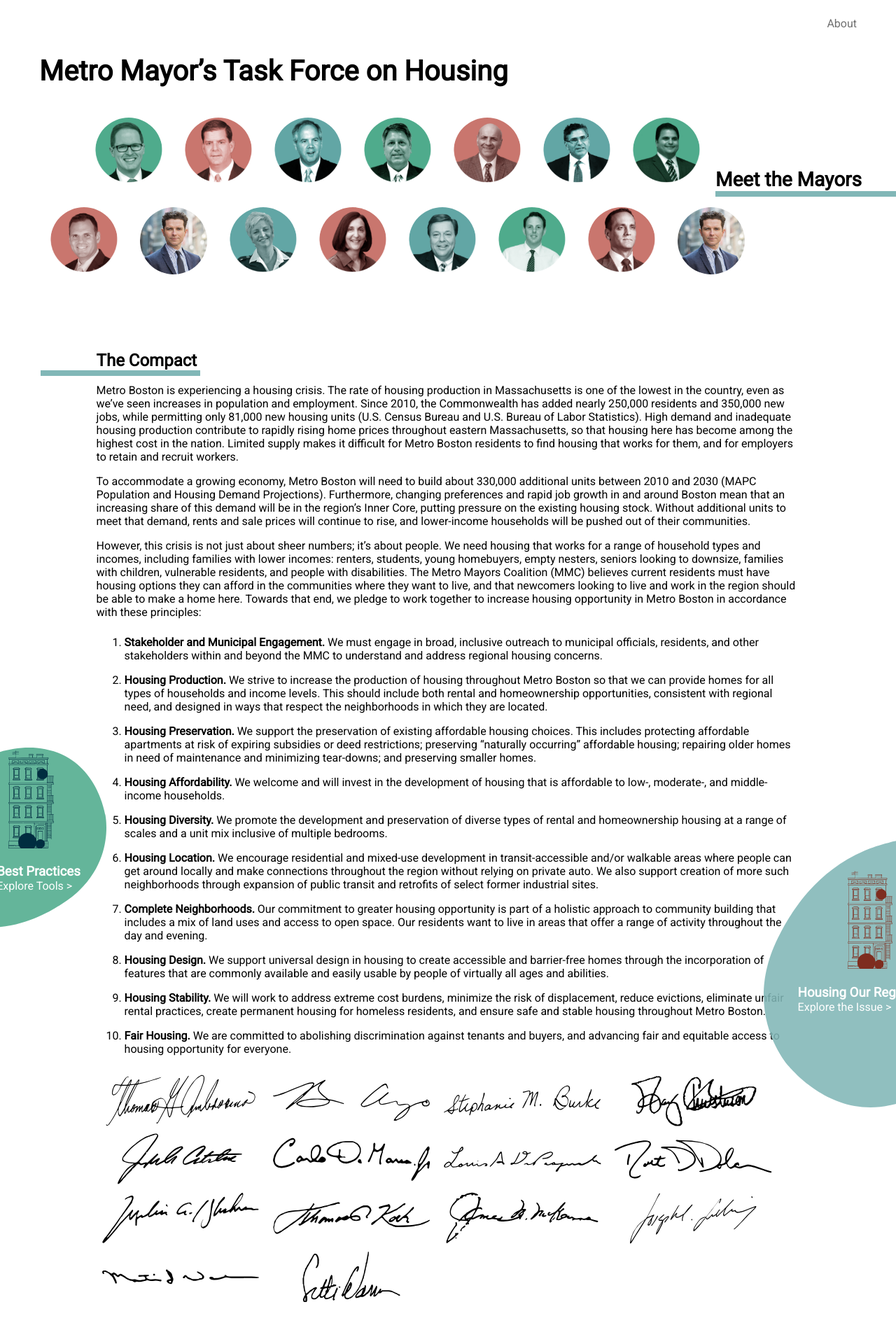
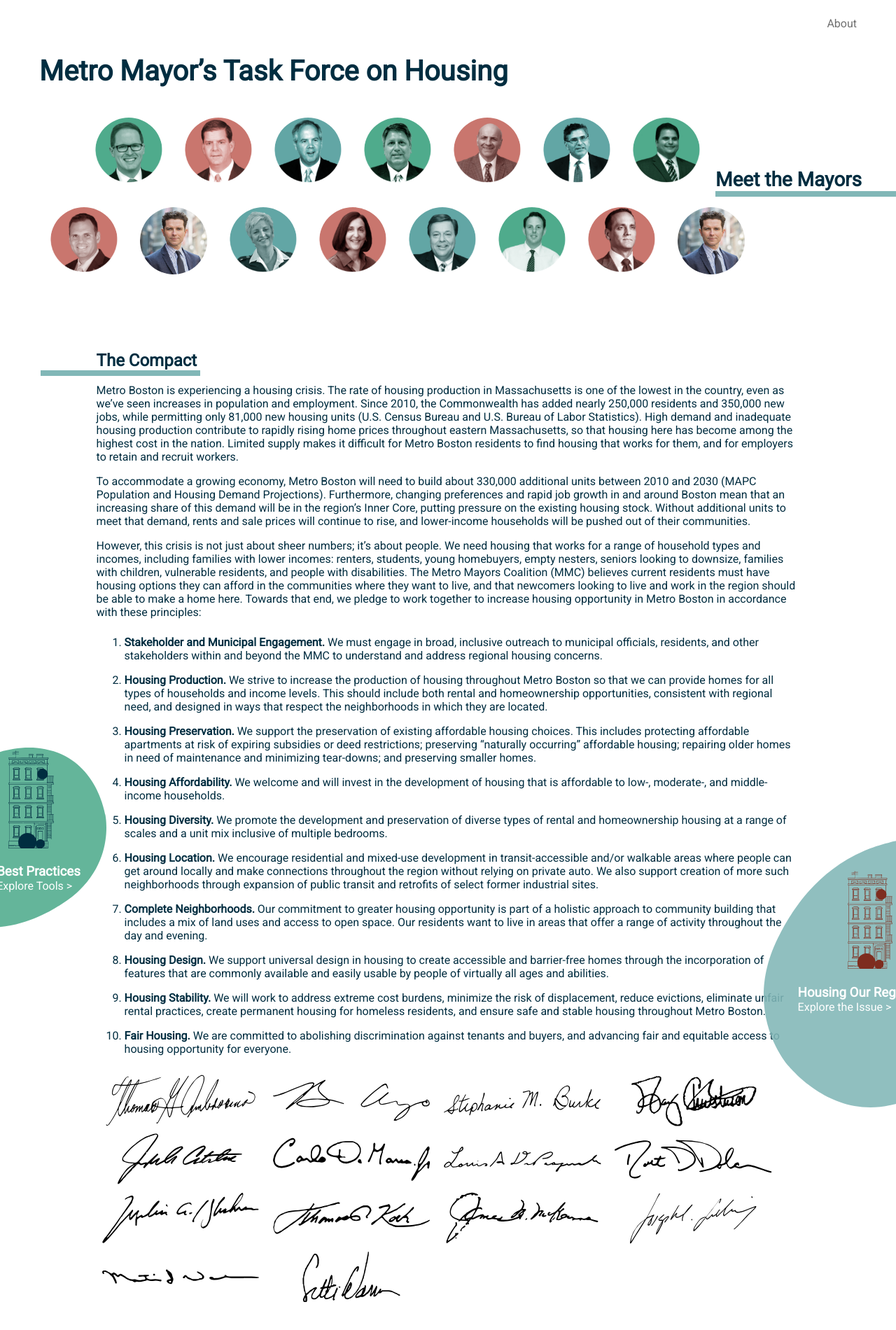
Before and after one commit to MAPC/metro-mayors-housing-task-force, a Jekyll site: the page built from index.html, in a window 1280 px wide. Shown: the whole page at 70% size. Built offline with Jekyll 4.4.1, drawn with Linux system fonts in a browser that asks for light colours.

Commit message:
Update Body Font Color

```diff
--- a/_sass/front.scss
+++ b/_sass/front.scss
@@ -7,6 +7,7 @@ body {
   margin: 0 auto;
   width: 16em;
   font-size: 16px;
+  color: #002D40;
   @media #{$desktop} {
     width: 73em;
   }
```
